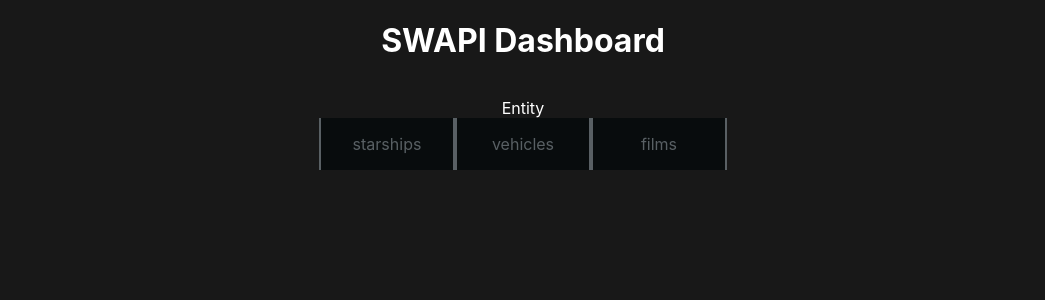
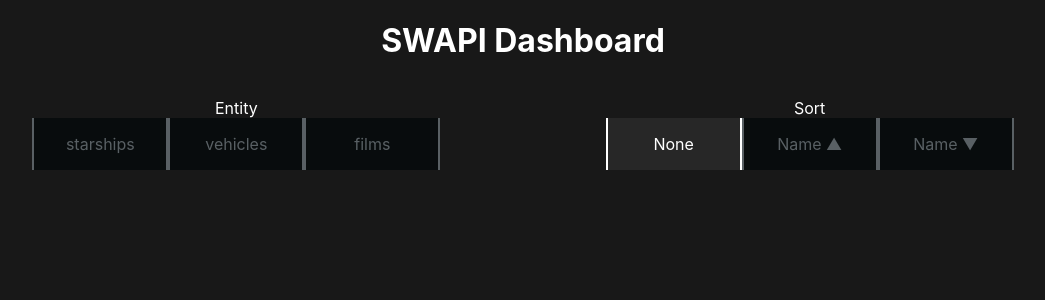
Before and after one commit to BrooklynP/SWAPI-Dashboard, a React (Create React App) app: page / in a window 1280 px wide. Shown: the top 300 px of the page, without its empty margins (117-1162 px from the left). Built offline with nearby package versions, Linux system fonts and the light colour scheme.

Commit message:
implementing sort

```diff
--- /dev/null
+++ b/src/components/sort-input.css
@@ -0,0 +1,32 @@
+.sort-input li:hover{
+    cursor: pointer;
+}
+
+.sort-input li{
+    color: #596064;
+    background-color: #080C0D;
+    padding: 16px;
+    border-left: solid 2px #596064;
+    border-right: solid 2px #596064;
+    transition: 0.5s;
+
+    min-width: 100px;
+    text-align: center;
+}
+
+.sort-input li.selected{
+    color: white;
+    border-left: solid 2px white;
+    border-right: solid 2px white;
+    background-color: #272727;
+}
+
+.sort-input {
+    display: flex;
+    flex-direction: column;
+    align-items: center;
+}
+
+.sort-input ul{
+    display: flex;
+}
--- /dev/null
+++ b/src/components/sort-input.jsx
@@ -0,0 +1,20 @@
+import React from 'react';
+import "./sort-input.css"
+
+function SortInput({ options, selectedOption, id, onChangeFunction }) {
+
+    const optionsList = options.map((option, index) =>
+        <li key={index} className={option === selectedOption ? 'selected' : ''} onClick={(e) => { onChangeFunction(e, option) }}>{option}</li>
+    )
+
+    return (
+        <div className='sort-input'>
+            <label>Sort</label>
+            <ul id={id}>
+                {optionsList}
+            </ul>
+        </div>
+    );
+}
+
+export default SortInput;
--- a/src/pages/home-page.css
+++ b/src/pages/home-page.css
@@ -9,3 +9,8 @@
     height: 100vh;
     overflow-y: scroll;
 }
+
+.user-controls{
+    display: flex;
+    justify-content: space-evenly;
+}
--- a/src/pages/home-page.jsx
+++ b/src/pages/home-page.jsx
@@ -1,14 +1,21 @@
-import React from "react";
+import React, { useEffect } from "react";
 import { VehicleList, EntitySelectionInput } from "../components";
 import "./home-page.css";
 import { toast } from 'react-toastify';
+import SortInput from "../components/sort-input";
 
 const HomePage = () => {
     const [data, setData] = React.useState([]);
     const [selectedEntity, setSelectedEntity] = React.useState("");
+    const [selectedSort, setSelectedSort] = React.useState("None");
     const [nextAPICall, setNextAPICall] = React.useState("");
     const [isCurrentlyFetching, setIsCurrentlyFetching] = React.useState(false);
 
+    useEffect(()=>{
+        if(data.length > 1){
+            runSort(selectedSort);
+        }
+    }, [data.length])
 
     const webRequest = async (endpoint) => {
         return new Promise(async (resolve, reject) => {
@@ -20,10 +27,12 @@
                 }
             }));
             const responseData = await response.json();
-            setData([...data, ...responseData.results]);
+            const lastOriginalIndex = data.length > 0 ? data[data.length - 1].originalIndex + 1 : 0;
+            const results = responseData.results.map((result, i) => ({ ...result, originalIndex: lastOriginalIndex + i }))
+            setData([...data, ...results]);
             setNextAPICall(responseData.next);
             resolve();
-        }).finally(()=>{
+        }).finally(() => {
             setIsCurrentlyFetching(false);
         })
     }
@@ -36,43 +45,71 @@
         })
     }
 
-    // const getData = async (endpoint) => {
-    //     setIsCurrentlyFetching(true);
-    //     const response = await (fetch(endpoint, {
-    //         method: 'GET',
-    //         headers: {
-    //             'Content-Type': 'application/json'
-    //         }
-    //     }));
-    //     const responseData = await response.json();
-    //     setData([...data, ...responseData.results]);
-    //     setIsCurrentlyFetching(false);
-    //     setNextAPICall(responseData.next);
-    // }
+    const handleSelectedEntityChange = (e, entity) => {
+        if(isCurrentlyFetching) return false;
 
-
-    const handleSelectedEntityChange = (e, entity) => {
         setSelectedEntity(entity);
         setNextAPICall("");
-        setData([], getData("https://swapi.dev/api/" + entity));
+        setData([]);
+        getData("https://swapi.dev/api/" + entity)
+    }
+
+    const runSort = (methodToSortBy) => {
+        const tempData = data;
+        switch (methodToSortBy) {
+            case "None":
+                tempData.sort((a, b) => a.originalIndex - b.originalIndex)
+                break;
+            case "Name ▲":
+                tempData.sort((a, b) => {
+                    const nameA = a.name.toLowerCase(), nameB = b.name.toLowerCase();
+                    if (nameA < nameB)
+                        return -1;
+                    if (nameA > nameB)
+                        return 1;
+                    return 0;
+                })
+                break;
+            case "Name ▼":
+                tempData.sort((a, b) => {
+                    const nameA = a.name.toLowerCase(), nameB = b.name.toLowerCase();
+                    if (nameA > nameB)
+                        return -1;
+                    if (nameA < nameB)
+                        return 1;
+                    return 0;
+                })
+                break;
+            default:
+                break;
+        }
+        setData([...tempData]);
+    }
+
+    const handleSelectedSortChange = (e, sort) => {
+        if(isCurrentlyFetching) return false;
+
+        setSelectedSort(sort);
+        runSort(sort);
     }
 
     const handleScroll = (e) => {
         const isAtBottom = e.target.scrollHeight - e.target.scrollTop === e.target.clientHeight;
         if (isAtBottom && !isCurrentlyFetching && nextAPICall) {
-            console.log("Reached Bottom")
             getData(nextAPICall);
         }
     }
-
 
     return (
         <div className="page-container" onScroll={handleScroll}>
             <header>
                 <h1>SWAPI Dashboard</h1>
-                <div className="user=controls">
+                <div className="user-controls">
                     <div className="input-container">
                         <EntitySelectionInput options={["starships", "vehicles", "films"]} selectedOption={selectedEntity} onChangeFunction={handleSelectedEntityChange} />
+                    </div>
+                    <div className="input-container">
+                        <SortInput options={["None", "Name ▲", "Name ▼"]} selectedOption={selectedSort} onChangeFunction={handleSelectedSortChange} />
                     </div>
                 </div>
             </header>
```
